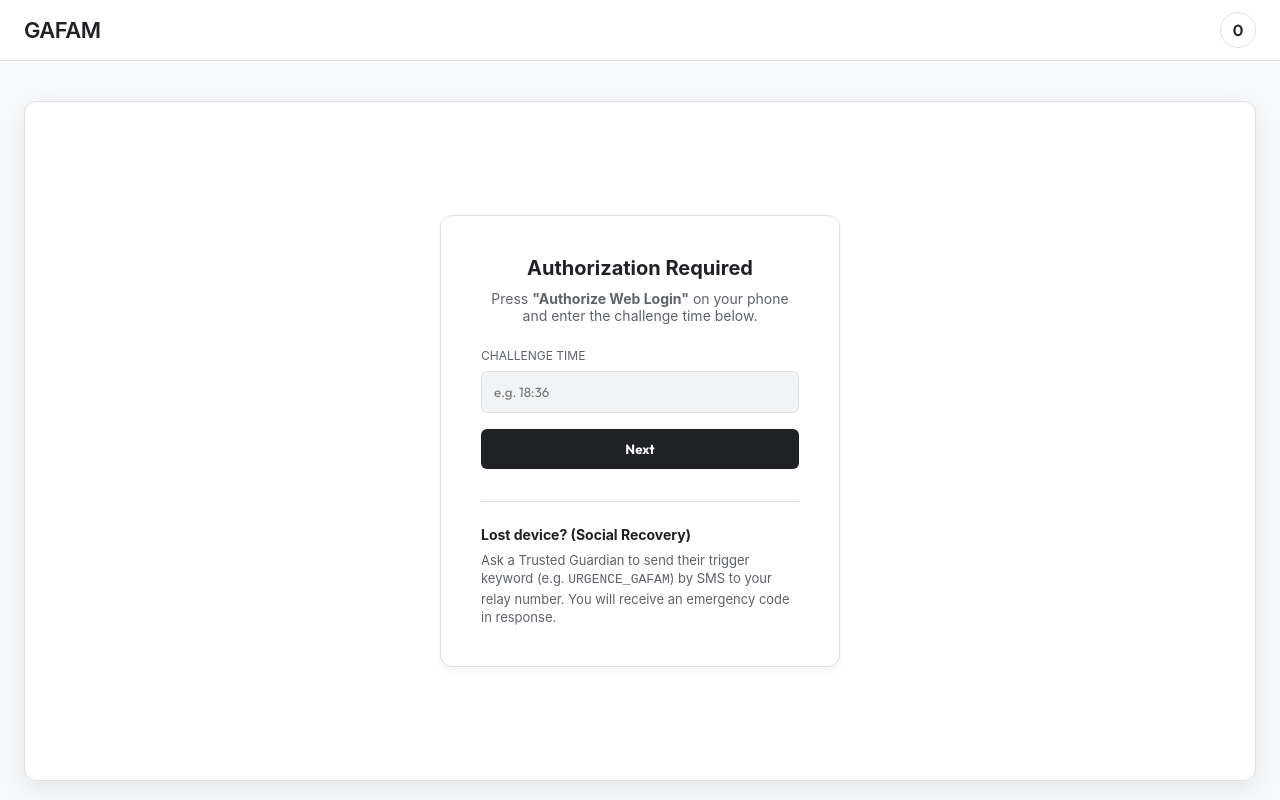
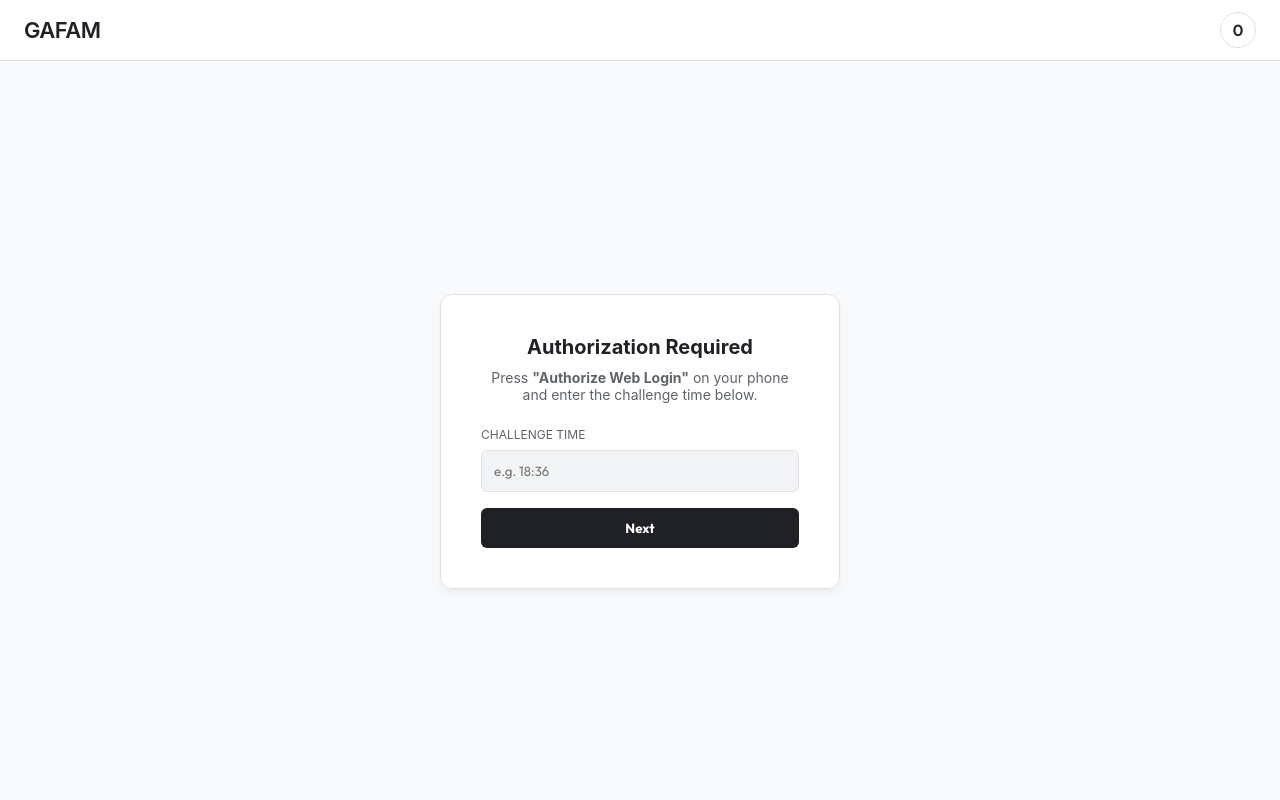
Before and after one commit to Garletz/gafam, a SvelteKit app in the folder frontend/: page /1 in a window 1280 px wide. Built offline with nearby package versions, Linux system fonts and the light colour scheme.

Commit message:
refactor: restructure messenger-container and remove redundant social recovery section

```diff
--- a/frontend/src/routes/[phone]/+page.svelte
+++ b/frontend/src/routes/[phone]/+page.svelte
@@ -518,7 +518,6 @@
 
 <div class="dashboard-wrapper">
 
-  <div class="messenger-container {appState === 'connected' ? 'is-connected' : ''}">
     {#if appState === 'setup'}
       <div class="login-card">
         <h2 class="login-card__title">Authorization Required</h2>
@@ -530,10 +529,7 @@
         </form>
         {#if statusMsg}<p class="login-card__status">{statusMsg}</p>{/if}
 
-        <div class="login-card__recovery">
-          <h4>Lost device? (Social Recovery)</h4>
-          <p>Ask a Trusted Guardian to send their trigger keyword (e.g. <code>URGENCE_GAFAM</code>) by SMS to your relay number. You will receive an emergency code in response.</p>
-        </div>
+
       </div>
 
     {:else if appState === 'waiting'}
@@ -554,8 +550,9 @@
       </div>
 
     {:else}
-      <div class="messenger-ui">
-        <aside class="sidebar">
+      <div class="messenger-container is-connected">
+        <div class="messenger-ui">
+          <aside class="sidebar">
           <div class="sidebar__header">
             <div class="sidebar__tabs">
               <button class="tab {sidebarTab === 'chats' ? 'active' : ''}" onclick={() => sidebarTab = 'chats'}>Chats</button>
@@ -637,8 +634,8 @@
           {/if}
         </main>
       </div>
+      </div>
     {/if}
-  </div>
 
   {#if vpcUrl && sessionToken}
     <aside class="remote-panel">
```
